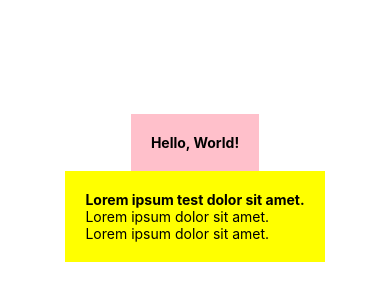
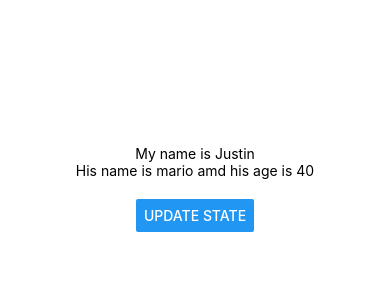
Before and after one commit to geekster909/gamezone-react-native, a React Native app: screen / in a window 390 px wide. Shown: the part 234-534 px from the top of the page. Built offline with nearby package versions, Linux system fonts and the light colour scheme.

Commit message:
using state

```diff
--- a/App.js
+++ b/App.js
@@ -1,17 +1,21 @@
 import { StatusBar } from 'expo-status-bar';
-import React from 'react';
-import { StyleSheet, Text, View } from 'react-native';
+import React, { useState } from 'react';
+import { StyleSheet, Text, View, Button } from 'react-native';
 
 export default function App() {
+  const [name, setName] = useState('Justin');
+  const [person, setPerson] = useState({name: 'mario', age: 40});
+
+  const clickHandler = () => {
+    setName('chun-li');
+  }
+
   return (
     <View style={styles.container}>
-      <View style={styles.header}>
-        <Text style={styles.boldText}>Hello, World!</Text>
-      </View>
-      <View style={styles.body}>
-        <Text style={styles.boldText}>Lorem ipsum <Text>test</Text> dolor sit amet.</Text>
-        <Text>Lorem ipsum dolor sit amet.</Text>
-        <Text>Lorem ipsum dolor sit amet.</Text>
+      <Text>My name is {name}</Text>
+      <Text>His name is {person.name} amd his age is {person.age}</Text>
+      <View style={styles.buttonContainer}>
+        <Button title='update state' onPress={clickHandler}/>
       </View>
       <StatusBar style="auto" />
     </View>
@@ -25,15 +29,7 @@
     alignItems: 'center',
     justifyContent: 'center',
   },
-  header: {
-    backgroundColor: 'pink',
-    padding: 20,
-  },
-  boldText: {
-    fontWeight: 'bold',
-  },
-  body: {
-    backgroundColor: 'yellow',
-    padding: 20,
-  },
+  buttonContainer: {
+    marginTop: 20,
+  }
 });
```
